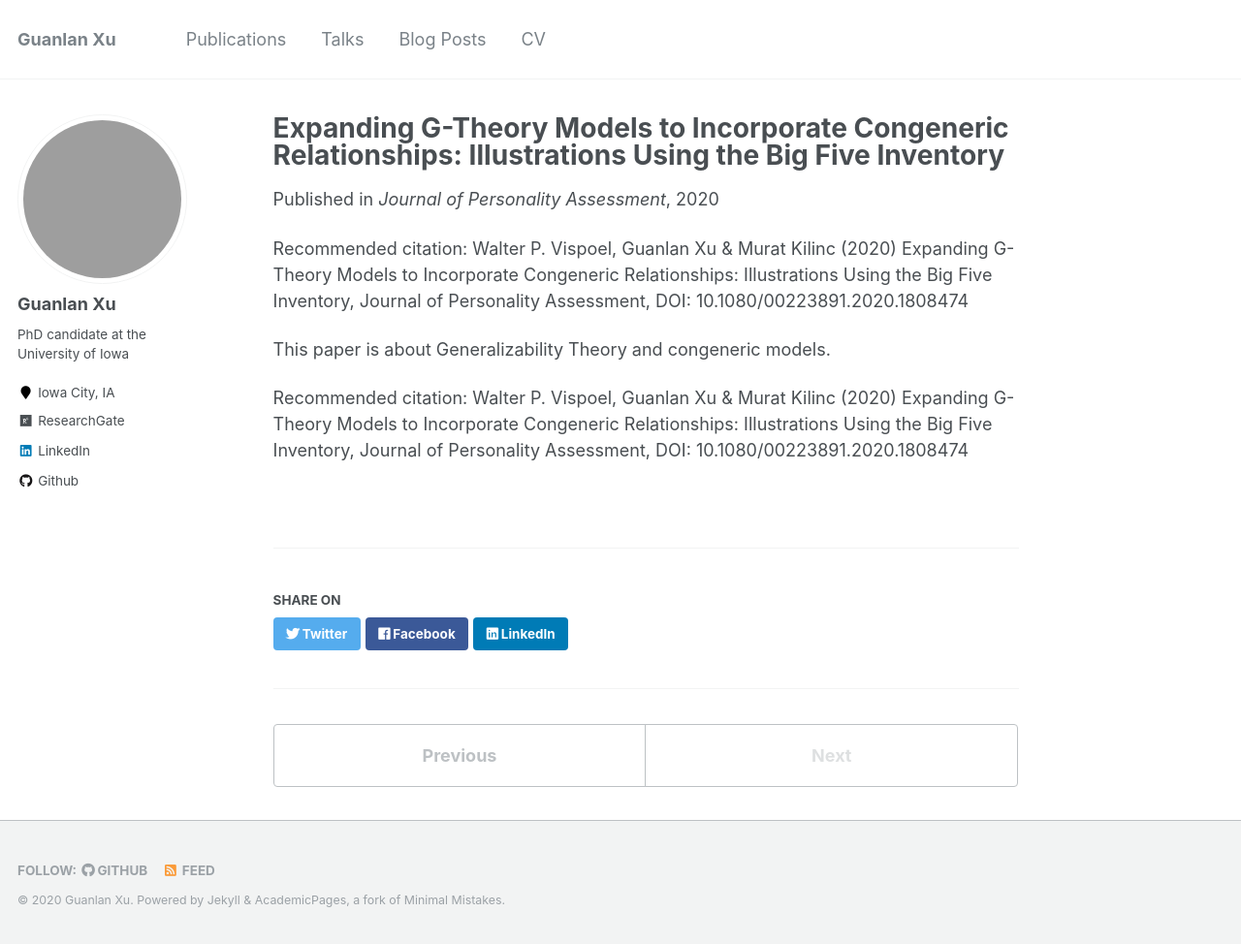
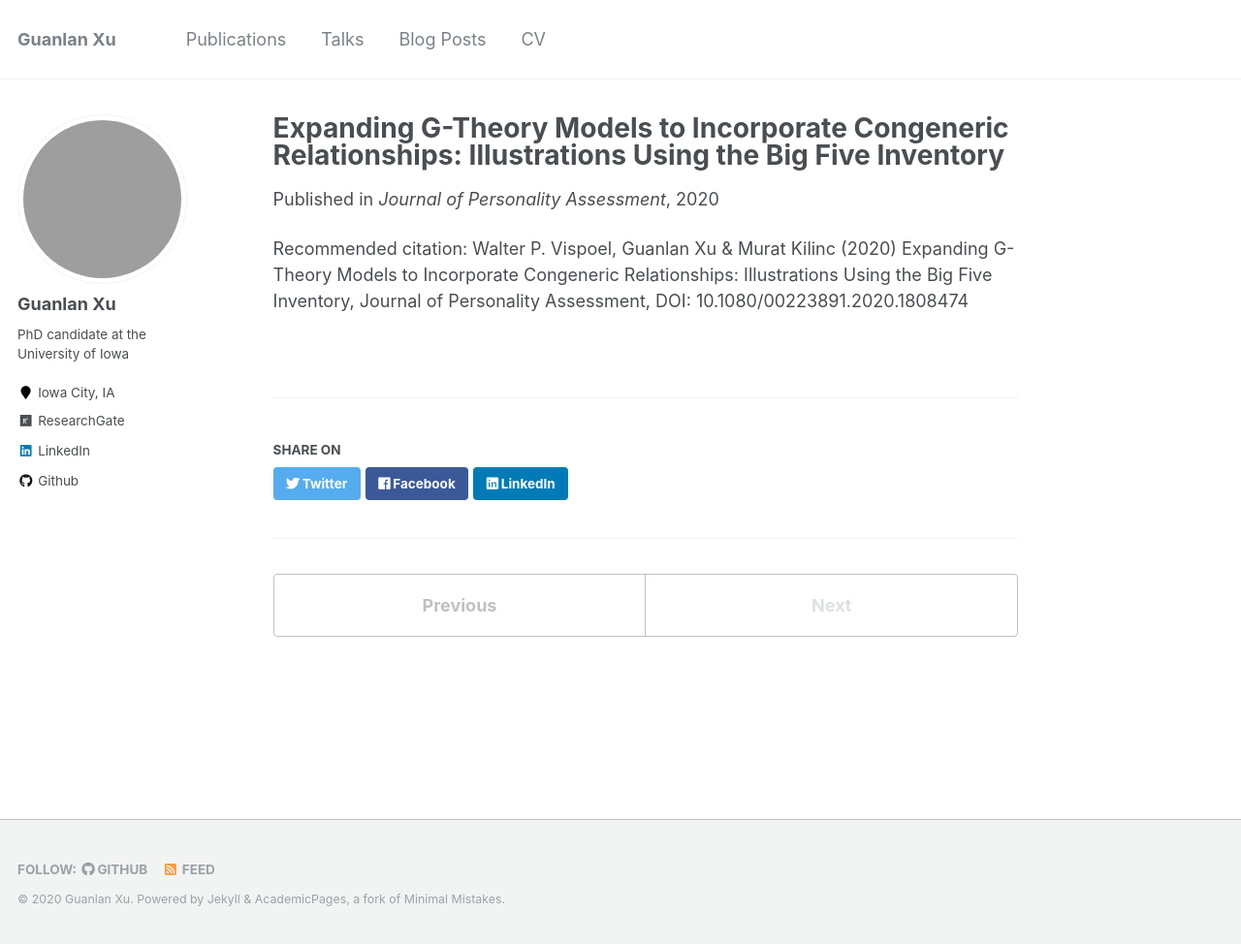
Before and after one commit to guanlanxu/guanlanxu.github.io, a Jekyll site: the page built from _publications/2020-09-14-paper-congeneric.md, in a window 1280 px wide and 974 px high. Shown: the whole window at 97% size. Built offline with Jekyll 4.4.1, drawn with Linux system fonts in a browser that asks for light colours; grey boxes are pictures that could not be loaded.

Commit message:
Update 2020-09-14-paper-congeneric.md

```diff
--- a/_publications/2020-09-14-paper-congeneric.md
+++ b/_publications/2020-09-14-paper-congeneric.md
@@ -7,10 +7,3 @@ date: 2020-09-14
 venue: "Journal of Personality Assessment"
 citation: 'Walter P. Vispoel, Guanlan Xu & Murat Kilinc (2020) Expanding G-Theory Models to Incorporate Congeneric Relationships: Illustrations Using the Big Five Inventory, Journal of Personality Assessment, DOI: 10.1080/00223891.2020.1808474'
 ---
-
-
-This paper is about Generalizability Theory and congeneric models.
-
-
-
-Recommended citation: Walter P. Vispoel, Guanlan Xu & Murat Kilinc (2020) Expanding G-Theory Models to Incorporate Congeneric Relationships: Illustrations Using the Big Five Inventory, Journal of Personality Assessment, DOI: 10.1080/00223891.2020.1808474
```
